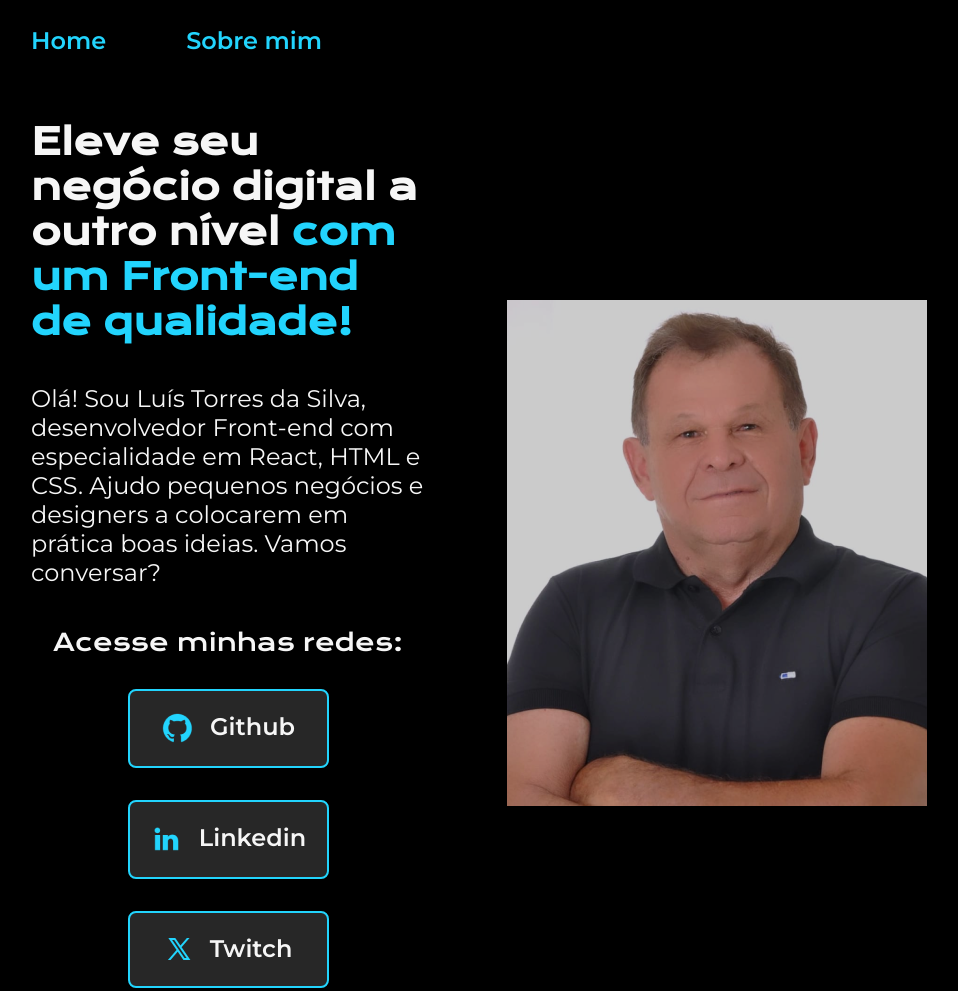
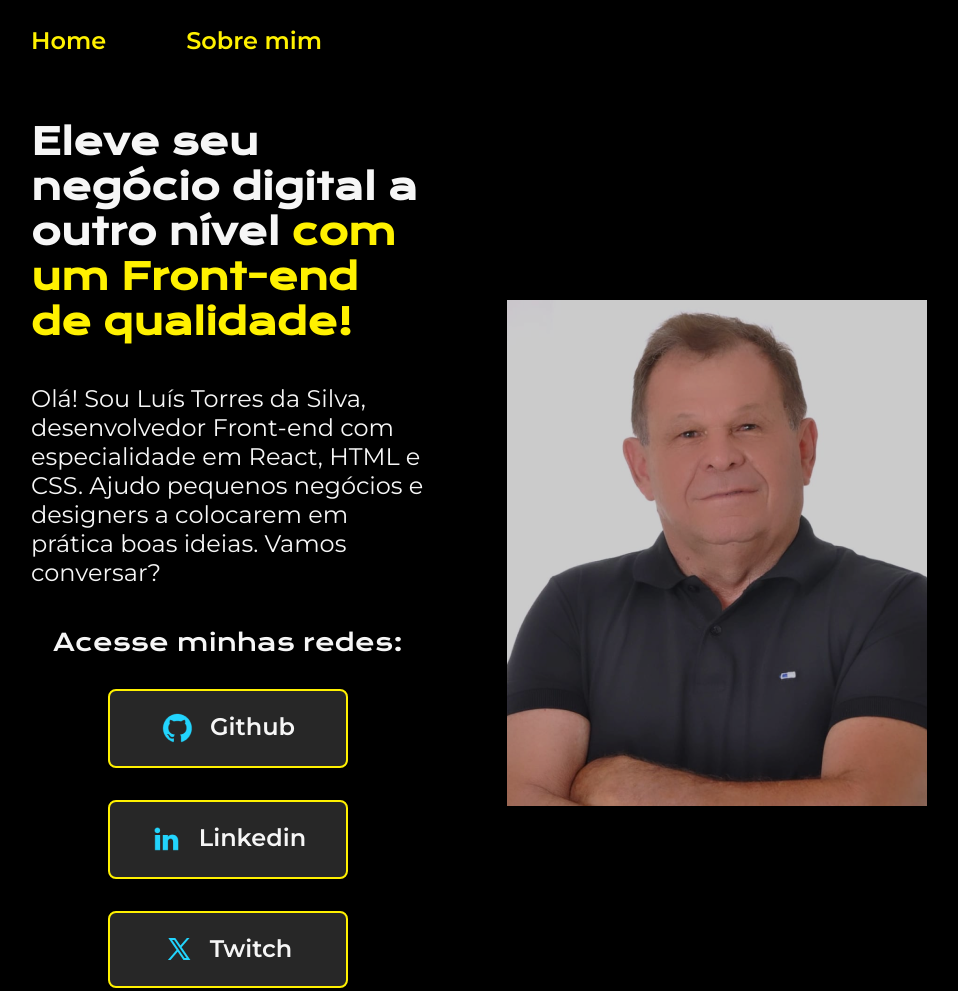
Before and after one commit to tluistorres/portfolio_html_css, a plain HTML site: page index.html in a window 1280 px wide. Shown: the top 991 px of the page, without its empty margins (161-1119 px from the left). Drawn offline with nearby package versions, Linux system fonts and the light colour scheme.

Commit message:
Atualização do arquivo styles

```diff
--- a/styles/style.css
+++ b/styles/style.css
@@ -3,7 +3,7 @@
 :root {
     --cor-primaria: #000000;
     --cor-secundaria: #F6F6F6;
-    --cor-terciaria: #22D4FD;
+    --cor-terciaria: #FFF100;
     --cor-hover: #272727;
 
     --fonte-primaria: 'Krona One', sans-serif;
@@ -87,7 +87,7 @@ body {
     justify-content: center;
     gap: 16px;
     border: 2px solid var(--cor-terciaria);
-    width: 50%;
+    width: 60%;
     text-align: center;
     border-radius: 8px;
     font-size: 1.5rem;
```
